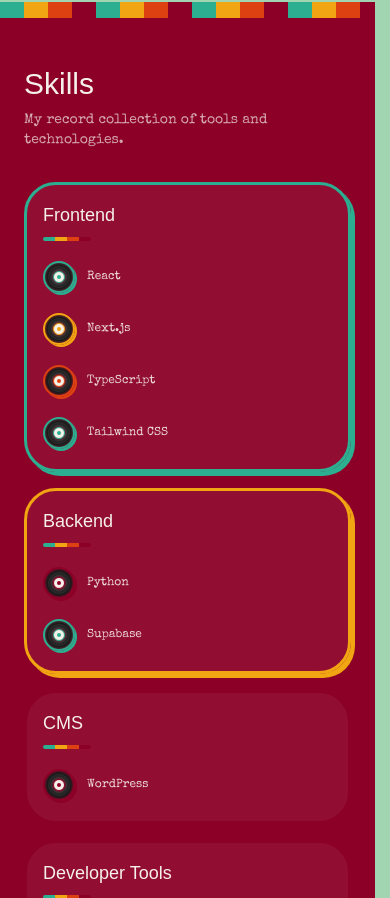
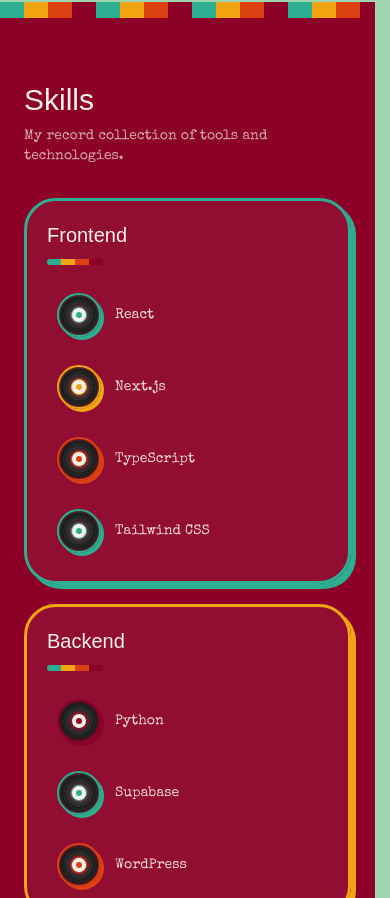
Before and after one commit to DeghneG/gab.io, a Next.js app: page / in a window 390 px wide. Shown: the part 2386-3284 px from the top of the page. Built offline with nearby package versions, Linux system fonts and the light colour scheme; a web font is replaced by a local one.

Commit message:
Your descriptive message here

```diff
--- a/src/components/sections/Skills.tsx
+++ b/src/components/sections/Skills.tsx
@@ -52,8 +52,8 @@
 
     // 2. Disc lifts & expands colored shadow
     gsap.to(discRef.current, {
-      scale: 1.12,
-      boxShadow: `3px 3px 0 0 ${colorHex[skill.color]}`,
+      scale: 1.1,
+      boxShadow: `4px 4px 0 0 ${colorHex[skill.color]}`,
       duration: 0.25,
       ease: "power2.out",
     });
@@ -83,7 +83,7 @@
     gsap.to(discRef.current, {
       rotation: "+=120",
       scale: 1,
-      boxShadow: `2px 2px 0 0 ${colorHex[skill.color]}`,
+      boxShadow: `3px 3px 0 0 ${colorHex[skill.color]}`,
       duration: 0.7,
       ease: "power2.out",
     });
@@ -109,13 +109,13 @@
       onFocus={handleMouseEnter}
       onBlur={handleMouseLeave}
       tabIndex={0}
-      className="flex flex-row items-center gap-3 cursor-pointer py-1 px-1.5 -mx-1.5 rounded-xl transition-colors duration-150 hover:bg-white/5 outline-none focus-visible:ring-2 focus-visible:ring-mustard select-none"
+      className="flex flex-row items-center gap-3.5 cursor-pointer py-2 px-2.5 rounded-xl transition-colors duration-150 hover:bg-white/10 outline-none focus-visible:ring-2 focus-visible:ring-mustard select-none"
     >
       {/* Vinyl disc */}
       <div
         ref={discRef}
         className="
-          relative w-8 h-8 md:w-10 md:h-10 shrink-0
+          relative w-11 h-11 md:w-12 md:h-12 shrink-0
           rounded-full
           border-2
           flex items-center justify-center
@@ -124,7 +124,7 @@
         style={{
           borderColor: colorHex[skill.color],
           background: `radial-gradient(circle at center, ${colorHex[skill.color]} 0%, ${colorHex[skill.color]} 18%, #1a1a1a 19%, #1a1a1a 22%, ${colorHex[skill.color]}33 23%, #2a2a2a 40%, #1a1a1a 60%, ${colorHex[skill.color]}44 80%, #2a2a2a 100%)`,
-          boxShadow: `2px 2px 0 0 ${colorHex[skill.color]}`,
+          boxShadow: `3px 3px 0 0 ${colorHex[skill.color]}`,
           willChange: "transform",
         }}
         aria-hidden="true"
@@ -132,26 +132,30 @@
         {/* Center label hole */}
         <div
           className="
-            w-3 h-3
+            w-4 h-4
             rounded-full bg-cream
-            border-[1px]
+            border-[1.5px]
             flex items-center justify-center
           "
           style={{ borderColor: colorHex[skill.color] }}
         >
           <div
-            className="w-1 h-1 rounded-full"
+            className="w-1.5 h-1.5 rounded-full"
             style={{ backgroundColor: colorHex[skill.color] }}
           />
         </div>
 
         {/* Groove lines */}
         <div
-          className="absolute inset-[3px] rounded-full border border-white/5 pointer-events-none"
+          className="absolute inset-[3.5px] rounded-full border border-white/5 pointer-events-none"
           aria-hidden="true"
         />
         <div
-          className="absolute inset-[6px] rounded-full border border-white/5 pointer-events-none"
+          className="absolute inset-[7px] rounded-full border border-white/5 pointer-events-none"
+          aria-hidden="true"
+        />
+        <div
+          className="absolute inset-[10.5px] rounded-full border border-white/5 pointer-events-none"
           aria-hidden="true"
         />
       </div>
@@ -159,7 +163,7 @@
       {/* Skill name */}
       <span
         ref={labelRef}
-        className="text-xs text-cream/90 select-none transition-colors duration-150"
+        className="text-sm md:text-base font-medium text-cream/90 select-none transition-colors duration-150"
         style={{ fontFamily: "var(--font-body)", willChange: "transform" }}
       >
         {skill.name}
@@ -204,40 +208,40 @@
       ref={sectionRef}
       id="skills"
       aria-label="Skills"
-      className="relative py-12 md:py-20 bg-wine"
+      className="relative py-16 md:py-24 bg-wine"
     >
       <div className="mx-auto max-w-6xl w-full px-6 md:px-8">
         <h2 className="text-3xl md:text-5xl text-cream mb-2">Skills</h2>
         <p
-          className="text-cream/70 mb-8 md:mb-10 max-w-2xl text-sm md:text-base"
+          className="text-cream/70 mb-8 md:mb-12 max-w-2xl text-sm md:text-base"
           style={{ fontFamily: "var(--font-body)" }}
         >
           My record collection of tools and technologies.
         </p>
 
         {/* Category Cards Grid */}
-        <div className="grid grid-cols-1 sm:grid-cols-2 lg:grid-cols-5 gap-4 items-stretch">
+        <div className="grid grid-cols-1 sm:grid-cols-2 lg:grid-cols-4 gap-5 lg:gap-6 items-stretch">
           {(() => {
             let discCounter = 0;
             return skillCategories.map((category) => (
               <div
                 key={category.category}
-                className="bg-white/5 border-[3px] rounded-2xl p-4 lg:p-5 flex flex-col relative overflow-hidden"
+                className="bg-white/5 border-[3px] rounded-2xl md:rounded-3xl p-5 lg:p-6 flex flex-col relative overflow-hidden"
                 style={{
                   borderColor: colorHex[category.accent],
-                  boxShadow: `4px 4px 0 0 ${colorHex[category.accent]}`,
+                  boxShadow: `5px 5px 0 0 ${colorHex[category.accent]}`,
                 }}
               >
                 {/* Card Header */}
-                <div className="mb-4 relative z-10">
+                <div className="mb-5 relative z-10">
                   <h3
-                    className="text-lg md:text-xl text-cream"
+                    className="text-xl lg:text-2xl text-cream"
                     style={{ fontFamily: "var(--font-display)" }}
                   >
                     {category.category}
                   </h3>
                   {/* Decorative stripe under heading */}
-                  <div className="h-1 w-12 mt-2 rounded-full flex overflow-hidden">
+                  <div className="h-1.5 w-14 mt-2.5 rounded-full flex overflow-hidden">
                     <div className="flex-1" style={{ backgroundColor: colorHex.teal }}></div>
                     <div className="flex-1" style={{ backgroundColor: colorHex.mustard }}></div>
                     <div className="flex-1" style={{ backgroundColor: colorHex.orange }}></div>
@@ -246,7 +250,7 @@
                 </div>
 
                 {/* Skills Inner List */}
-                <div className="flex flex-col gap-3 relative z-10">
+                <div className="flex flex-col gap-3 md:gap-3.5 relative z-10">
                   {category.skills.map((skill) => {
                     const i = discCounter++;
                     return (
--- a/src/data/content.ts
+++ b/src/data/content.ts
@@ -95,18 +95,12 @@
     skills: [
       { name: "Python", color: "wine" },
       { name: "Supabase", color: "teal" },
-    ],
-  },
-  {
-    category: "CMS",
-    accent: "wine",
-    skills: [
-      { name: "WordPress", color: "wine" },
+      { name: "WordPress", color: "orange" },
     ],
   },
   {
     category: "Developer Tools",
-    accent: "wine",
+    accent: "orange",
     skills: [
       { name: "GitHub", color: "mustard" },
       { name: "Vercel", color: "mustard" },
@@ -115,7 +109,7 @@
   },
   {
     category: "AIs",
-    accent: "orange",
+    accent: "teal",
     skills: [
       { name: "Claude", color: "teal" },
       { name: "ChatGPT", color: "mustard" },
```
